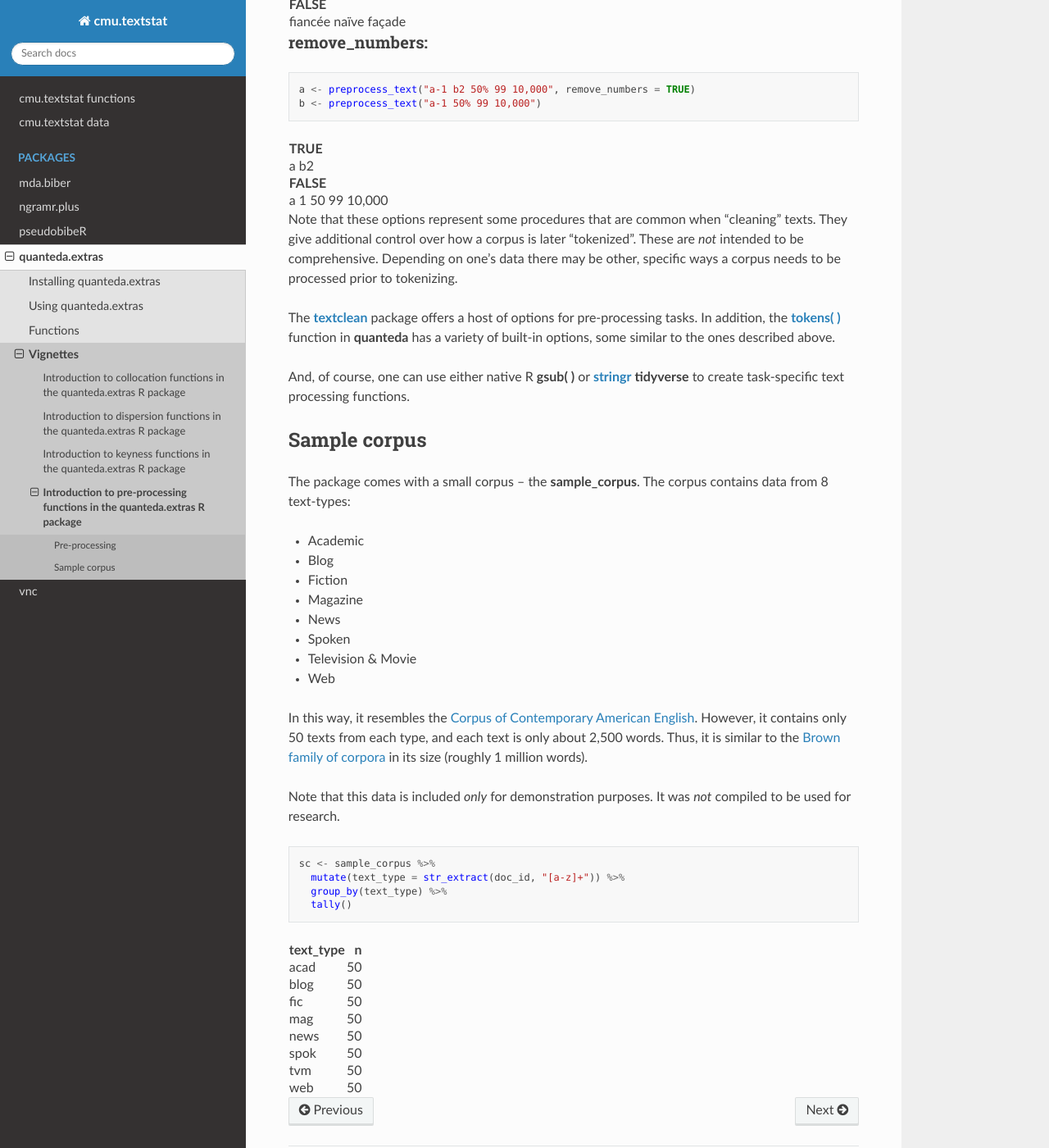
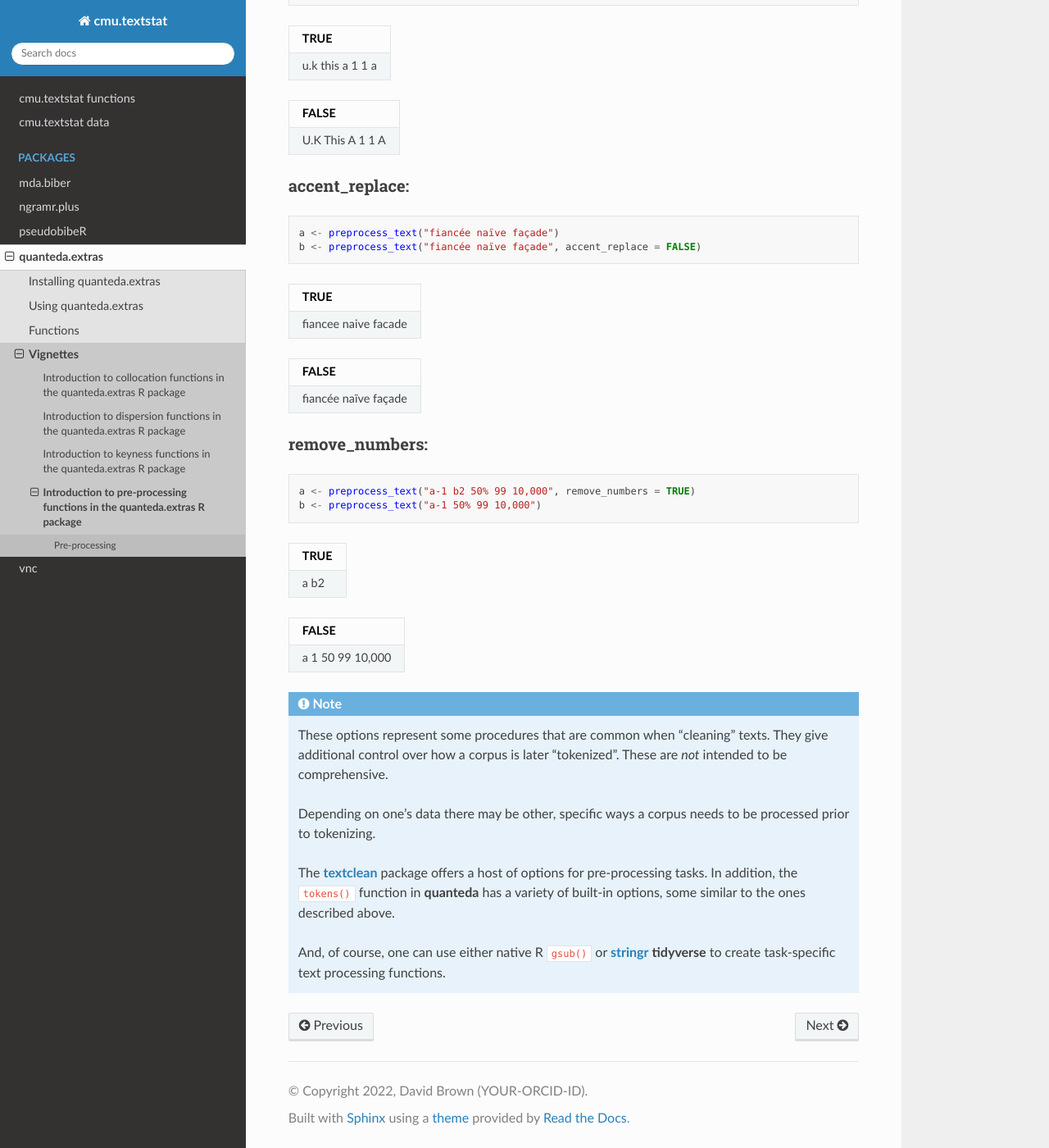
Before and after one commit to browndw/cmu-textstat-docs, a Sphinx documentation site: the page built from docs/quanteda.extras/vignettes/preprocess_introduction.md, in a window 1280 px wide and 1400 px high, scrolled down 1651 px. Shown: the whole window at 82% size. Built offline with Sphinx 7.4.7 and the Read the Docs theme 2.0.0, drawn with Linux system fonts in a browser that asks for light colours.

Commit message:
Update preprocess_introduction.md

````diff
--- a/docs/quanteda.extras/vignettes/preprocess_introduction.md
+++ b/docs/quanteda.extras/vignettes/preprocess_introduction.md
@@ -28,38 +28,13 @@
 b <- preprocess_text("can't won't we'll its' it's", contractions = FALSE)
 ```
 
-<table>
-<thead>
-<tr>
-<th style="text-align:left;">
-TRUE
-</th>
-</tr>
-</thead>
-<tbody>
-<tr>
-<td style="text-align:left;">
-ca n’t wo n’t we ll its it s
-</td>
-</tr>
-</tbody>
-</table>
-<table>
-<thead>
-<tr>
-<th style="text-align:left;">
-FALSE
-</th>
-</tr>
-</thead>
-<tbody>
-<tr>
-<td style="text-align:left;">
-can’t won’t we’ll its it’s
-</td>
-</tr>
-</tbody>
-</table>
+| TRUE                         |
+|------------------------------|
+| ca n’t wo n’t we ll its it s |
+
+| FALSE                      |
+|----------------------------|
+| can’t won’t we’ll its it’s |
 
 ### hyphens:
 
@@ -68,38 +43,13 @@
 b <- preprocess_text("un-knowable bluish-gray slo-mo stop-", hypens = FALSE)
 ```
 
-<table>
-<thead>
-<tr>
-<th style="text-align:left;">
-TRUE
-</th>
-</tr>
-</thead>
-<tbody>
-<tr>
-<td style="text-align:left;">
-un knowable bluish gray slo mo stop
-</td>
-</tr>
-</tbody>
-</table>
-<table>
-<thead>
-<tr>
-<th style="text-align:left;">
-FALSE
-</th>
-</tr>
-</thead>
-<tbody>
-<tr>
-<td style="text-align:left;">
-un-knowable bluish-gray slo-mo stop
-</td>
-</tr>
-</tbody>
-</table>
+| TRUE                                |
+|-------------------------------------|
+| un knowable bluish gray slo mo stop |
+
+| FALSE                               |
+|-------------------------------------|
+| un-knowable bluish-gray slo-mo stop |
 
 ### punctuation:
 
@@ -108,38 +58,13 @@
 b <- preprocess_text("u.k. 50% 'cat' #great now?", punctuation = FALSE)
 ```
 
-<table>
-<thead>
-<tr>
-<th style="text-align:left;">
-TRUE
-</th>
-</tr>
-</thead>
-<tbody>
-<tr>
-<td style="text-align:left;">
-u.k 50 cat great now
-</td>
-</tr>
-</tbody>
-</table>
-<table>
-<thead>
-<tr>
-<th style="text-align:left;">
-FALSE
-</th>
-</tr>
-</thead>
-<tbody>
-<tr>
-<td style="text-align:left;">
-u.k. 50% ‘cat’ #great now?
-</td>
-</tr>
-</tbody>
-</table>
+| TRUE                 |
+|----------------------|
+| u.k 50 cat great now |
+
+| FALSE                      |
+|----------------------------|
+| u.k. 50% ‘cat’ #great now? |
 
 ### lower_case:
 
@@ -148,38 +73,13 @@
 b <- preprocess_text("U.K. This A-1 1-A", lower_case = FALSE)
 ```
 
-<table>
-<thead>
-<tr>
-<th style="text-align:left;">
-TRUE
-</th>
-</tr>
-</thead>
-<tbody>
-<tr>
-<td style="text-align:left;">
-u.k this a 1 1 a
-</td>
-</tr>
-</tbody>
-</table>
-<table>
-<thead>
-<tr>
-<th style="text-align:left;">
-FALSE
-</th>
-</tr>
-</thead>
-<tbody>
-<tr>
-<td style="text-align:left;">
-U.K This A 1 1 A
-</td>
-</tr>
-</tbody>
-</table>
+| TRUE             |
+|------------------|
+| u.k this a 1 1 a |
+
+| FALSE            |
+|------------------|
+| U.K This A 1 1 A |
 
 ### accent_replace:
 
@@ -188,38 +88,13 @@
 b <- preprocess_text("fiancée naïve façade", accent_replace = FALSE)
 ```
 
-<table>
-<thead>
-<tr>
-<th style="text-align:left;">
-TRUE
-</th>
-</tr>
-</thead>
-<tbody>
-<tr>
-<td style="text-align:left;">
-fiancee naive facade
-</td>
-</tr>
-</tbody>
-</table>
-<table>
-<thead>
-<tr>
-<th style="text-align:left;">
-FALSE
-</th>
-</tr>
-</thead>
-<tbody>
-<tr>
-<td style="text-align:left;">
-fiancée naïve façade
-</td>
-</tr>
-</tbody>
-</table>
+| TRUE                 |
+|----------------------|
+| fiancee naive facade |
+
+| FALSE                |
+|----------------------|
+| fiancée naïve façade |
 
 ### remove_numbers:
 
@@ -228,161 +103,23 @@
 b <- preprocess_text("a-1 50% 99 10,000")
 ```
 
-<table>
-<thead>
-<tr>
-<th style="text-align:left;">
-TRUE
-</th>
-</tr>
-</thead>
-<tbody>
-<tr>
-<td style="text-align:left;">
-a b2
-</td>
-</tr>
-</tbody>
-</table>
-<table>
-<thead>
-<tr>
-<th style="text-align:left;">
-FALSE
-</th>
-</tr>
-</thead>
-<tbody>
-<tr>
-<td style="text-align:left;">
-a 1 50 99 10,000
-</td>
-</tr>
-</tbody>
-</table>
+| TRUE |
+|------|
+| a b2 |
 
-Note that these options represent some procedures that are common when
-“cleaning” texts. They give additional control over how a corpus is
-later “tokenized”. These are *not* intended to be comprehensive.
-Depending on one’s data there may be other, specific ways a corpus needs
-to be processed prior to tokenizing.
+| FALSE            |
+|------------------|
+| a 1 50 99 10,000 |
 
-The [**textclean**](https://github.com/trinker/textclean) package offers
-a host of options for pre-processing tasks. In addition, the [**tokens(
-)**](http://quanteda.io/reference/tokens.html) function in **quanteda**
-has a variety of built-in options, some similar to the ones described
-above.
+```{note}
 
-And, of course, one can use either native R **gsub( )** or
-[**stringr**](https://stringr.tidyverse.org/) **tidyverse** to create
-task-specific text processing functions.
+These options represent some procedures that are common when “cleaning” texts. They give additional control over how a corpus is later “tokenized”. These are *not* intended to be comprehensive.
 
-## Sample corpus
+Depending on one’s data there may be other, specific ways a corpus needs to be processed prior to tokenizing.
 
-The package comes with a small corpus – the **sample_corpus**. The
-corpus contains data from 8 text-types:
+The [**textclean**](https://github.com/trinker/textclean) package offers a host of options for pre-processing tasks. In addition, the [`tokens()`](http://quanteda.io/reference/tokens.html) function in **quanteda** has a variety of built-in options, some similar to the ones described above.
 
-- Academic
-- Blog
-- Fiction
-- Magazine
-- News
-- Spoken
-- Television & Movie
-- Web
+And, of course, one can use either native R `gsub()` or
+[**stringr**](https://stringr.tidyverse.org/) **tidyverse** to create task-specific text processing functions.
 
-In this way, it resembles the [Corpus of Contemporary American
-English](https://www.english-corpora.org/coca/). However, it contains
-only 50 texts from each type, and each text is only about 2,500 words.
-Thus, it is similar to the [Brown family of
-corpora](https://www1.essex.ac.uk/linguistics/external/clmt/w3c/corpus_ling/content/corpora/list/private/brown/brown.html)
-in its size (roughly 1 million words).
-
-Note that this data is included *only* for demonstration purposes. It
-was *not* compiled to be used for research.
-
-``` r
-sc <- sample_corpus %>%
-  mutate(text_type = str_extract(doc_id, "[a-z]+")) %>%
-  group_by(text_type) %>%
-  tally()
 ```
-
-<table>
-<thead>
-<tr>
-<th style="text-align:left;">
-text_type
-</th>
-<th style="text-align:right;">
-n
-</th>
-</tr>
-</thead>
-<tbody>
-<tr>
-<td style="text-align:left;">
-acad
-</td>
-<td style="text-align:right;">
-50
-</td>
-</tr>
-<tr>
-<td style="text-align:left;">
-blog
-</td>
-<td style="text-align:right;">
-50
-</td>
-</tr>
-<tr>
-<td style="text-align:left;">
-fic
-</td>
-<td style="text-align:right;">
-50
-</td>
-</tr>
-<tr>
-<td style="text-align:left;">
-mag
-</td>
-<td style="text-align:right;">
-50
-</td>
-</tr>
-<tr>
-<td style="text-align:left;">
-news
-</td>
-<td style="text-align:right;">
-50
-</td>
-</tr>
-<tr>
-<td style="text-align:left;">
-spok
-</td>
-<td style="text-align:right;">
-50
-</td>
-</tr>
-<tr>
-<td style="text-align:left;">
-tvm
-</td>
-<td style="text-align:right;">
-50
-</td>
-</tr>
-<tr>
-<td style="text-align:left;">
-web
-</td>
-<td style="text-align:right;">
-50
-</td>
-</tr>
-</tbody>
-</table>
````
